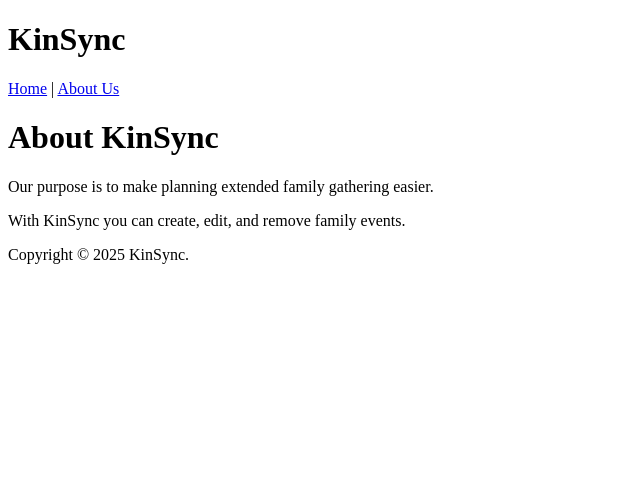
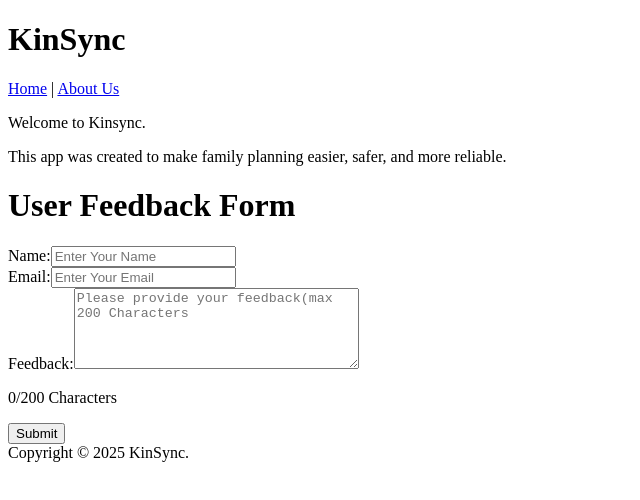
Before and after one commit to stadrus/KinSync-App-Stacey-T, a React (Vite) app in the folder kinsync-app-St/: page /About in a window 1280 px wide. Shown: the top 500 px of the page, without its empty margins (0-640 px from the left). Built offline with nearby package versions, Linux system fonts and the light colour scheme.

Commit message:
create dynamic table

```diff
--- /dev/null
+++ b/kinsync-app-St/src/About.css
@@ -0,0 +1,15 @@
+body{
+  max-width: 1280px;
+  margin: 0 auto;
+  padding: 1rem;
+}
+h1{
+  text-align: center;
+}
+form{
+  font-family: 'Franklin Gothic Medium', 'Arial Narrow', Arial, sans-serif;
+  font-size: small;
+}
+.counter{
+  text-align: center;
+}
--- a/kinsync-app-St/src/component/About.jsx
+++ b/kinsync-app-St/src/component/About.jsx
@@ -1,10 +1,65 @@
+import { useState } from "react";
+
 const About = () =>{
+
+    const [formData, setFormData] = useState({
+    name:"",
+    email:"",
+    feedback:"",
+    });
+
+    const handleFormData= (e) => {
+    const{ name, value} = e.target;
+
+    console.log(`Updating ${name}:`, value);
+    setFormData((prevData) => ({
+        ...prevData,
+        [name]: value,
+    }));
+
+    }
+
     return(
         <div className="about">
-            <h1> About KinSync</h1>
-            <p>Our purpose is to make planning extended family gathering easier.</p>
-            <p>With KinSync you can create, edit, and remove family events.</p>
+            <p>Welcome to Kinsync.</p>
+            <p>This app was created to make family planning easier, safer, and more reliable. </p>
+            <div>
+                <h1>User Feedback Form</h1>
+                <form>
+                    <label>
+                        Name:
+                        <input
+                        type="text"
+                        name="name"
+                        value= {formData.name}
+                        placeholder="Enter Your Name"
+                        onChange= {handleFormData} />
+                    </label><br />
+                    <label>
+                        Email:
+                        <input
+                        type="text"
+                        name="email"
+                        value= {formData.email}
+                        placeholder="Enter Your Email"
+                        onChange= {handleFormData} />
+                    </label><br />
+                    <label>
+                        Feedback:
+                        <textarea name="feedback"
+                        value= {formData.feedback}
+                        placeholder="Please provide your feedback(max 200 Characters"
+                        onChange= {handleFormData} rows="5" cols="33"
+                            maxLength={200}
+                        />
+                        <p className = "counter"> {formData.feedback.length}/200 Characters</p>
+                    </label>
+                    <button type="submit">Submit</button>
+                </form>
+
+            </div>
         </div>
     );
 };
+
 export default About;
--- a/kinsync-app-St/src/component/Content.jsx
+++ b/kinsync-app-St/src/component/Content.jsx
@@ -1,9 +1,11 @@
+import images from "../images/userpic.svg"
 import EventList from "./EventList";
-import images from "../images/userpic.svg"
 
 const Content = () => {
-    // const storedEvent = JSON.parse(localStorage.getItem('eventList'));
+
+    // const storedEvent = JSON.parse(localStorage.getItem('eventData'));
     // console.log(storedEvent);
+
     return (
         <div className="content">
             <header>
--- a/kinsync-app-St/src/component/Dashboard.jsx
+++ b/kinsync-app-St/src/component/Dashboard.jsx
@@ -3,6 +3,7 @@ import Content from "./Content"
 const Dashboard = () => {
     return(
         <div className="dashboard">
+            <header></header>
             <Content />
         </div>
     )
--- a/kinsync-app-St/src/component/EventList.jsx
+++ b/kinsync-app-St/src/component/EventList.jsx
@@ -1,77 +1,41 @@
-import { useState, useEffect } from "react";
+import { Link } from "react-router";
 
+const EventList = () => {
 
-function EventList () {
-    //create a variable to add events to the event list.
-    // let nextId =1;
+    const events =[
+        [
+        {
+            "id": 0,
+            "title": "Nana's 95th",
+            "details": "At Welcome Park"
 
-    //use state for the list of events. Use setEvent to identify the event being added to the list.
-    const [id, setId] = useState('')
-    const [title, setTitle] = useState('');
-    const [details, setDetails]= useState('');
-    const [date, setDate] =useState('');
+        },
+        {
+            "id": 1,
+            "title": "Family Game Night",
+            "details": "Main Event"
 
-    // const [event, setEvent] =useState([{id, title, details, date}]);
-    // const [list, setList] = useState([]);
-    const [event, setEvent] = useState(() =>{
-    const storedEvent = JSON.parse(localStorage.getItem('eventData'));
-    return storedEvent ? parseInt(storedEvent) : event;
-    });
-    console.log(storedEvent); //removed from Content.jsx to here.
-    //create a state to be used for local storage. Removed id, title, details. and date. these have already been declaried as states.
-    const [eventData, setEventData] = useState([])
-
-    useEffect (() => {
-        localStorage.setItem('eventData', JSON.stringify(eventData));
-        console.log(eventData);
-    },[eventData]);
-
-    const handleTitle = (e) =>{
-        setTitle(e.target.value);
-    }
-    const handleDetails =(e) =>{
-        setDetails(e.target.value);
-    }
-    const handleDate =(e)=>{
-        setDate(e.target.value);
-    }
-    //used spreated operator to give each event a unique id when added to the list reduce dev console errors. Needed tp crate a new event within the handleSubmit to manage this better.
-   const handleSubmit = (e) => {
-        e.preventDefault();
-        for (let i =1; i <10; i++){
-            const newEvent = {title, details, date}
-            setEventData([...eventData, newEvent]);
-
-        }
-    };
-//used filter()to delete items from the list once added.
-    const handleDelete = () => {
-        const deletedEvent = eventData.filter(newEvent => newEvent.id !== id);
-        setEventData(deletedEvent);
-        // console.log('Deleted event:', newEvent);
-    }
+        },
+        {
+            "id": 2,
+            "title": "Family Reunion",
+            "details": "At Welcome Park",
+        },
+        ]
+    ]
 
     return (
-        <>
-            <div className="event-list">
-                <h1>Events</h1>
-                <form id="event-list" onSubmit={handleSubmit}>
-                    <input type="text" placeholder="Event Title" value={title} onChange={handleTitle}/>
-                    <input type="text" id="description" placeholder="Event Details"  value={details} onChange={handleDetails}></input><br>
-                    </br>
-                    <label>Enter a date:</label>
-                    <input type="date" id="event-date" onChange={handleDate}/>
-                    <button type="submit">Add</button>
-                    <ul>
-                        {eventData.map(newEvent => (
-                            <li className="event" key={newEvent.id}>{newEvent.title}{newEvent.details}{newEvent.date}<></>
-                            <button type="button" onClick={() => handleDelete(newEvent.id)}>Delete</button>
-                            <button type="button">Edit</button> </li>
-                        ))}
-                    </ul>
-                </form>
-            </div>
-        </>
-    )
-}
+
+        <div className="event-list">
+            <h1>Event List</h1>
+            <ul>
+                {events.map((events)=>(
+                    <li key={events.id}>
+                        <Link to={`/events/${events.id}`}>{events.title}</Link>
+                    </li>
+                ))}
+            </ul>
+        </div>
+    );
+};
 export default EventList;
--- a/kinsync-app-St/src/component/Login.jsx
+++ b/kinsync-app-St/src/component/Login.jsx
@@ -1,6 +1,14 @@
 import { useNavigate } from "react-router";
+// import { useEffect } from "react";
 
 function Login () {
+
+    // useEffect(() =>{
+    //       const data = localStorage.getItem('userData');
+    //       if(data){
+    //           setUserData(JSON.parse(data));
+    //       }
+    // }, []);
 
     const storedUser = JSON.parse(localStorage.getItem('userData'));
     console.log(storedUser);
@@ -9,11 +17,11 @@ function Login () {
 
     //create a function that alerts user of login status based on the stored email and password matching the localstorage data.//
     const handleSubmit = () => {
-        if (storedUser.email === "" && storedUser.password === ""){
+        if (!storedUser.email === "" && !storedUser.password === ""){
+            alert("Email or password is invalid");
+        } else{
             alert ("Login Successful");
             navigate('/Dashboard');
-        } else{
-            alert("Email or password is invalid");
         }
     };
 
--- a/kinsync-app-St/src/component/Register.jsx
+++ b/kinsync-app-St/src/component/Register.jsx
@@ -43,6 +43,7 @@ function Register () {
         e.preventDefault();
         const newUser = {name, email, password}//should produce a new user//
         setUserData(prev=> [...prev, newUser]);
+
         if (name === '' || email === '' || password === ''){
             alert ("Profile in use.")
         } else {
```
Also changed, not shown: kinsync-app-St/src/component/EventDetails.jsx (added, +40 -0 lines), kinsync-app-St/src/component/EventsForm.jsx (added, +68 -0 lines), kinsync-app-St/src/data/event.json (added, +19 -0 lines).
